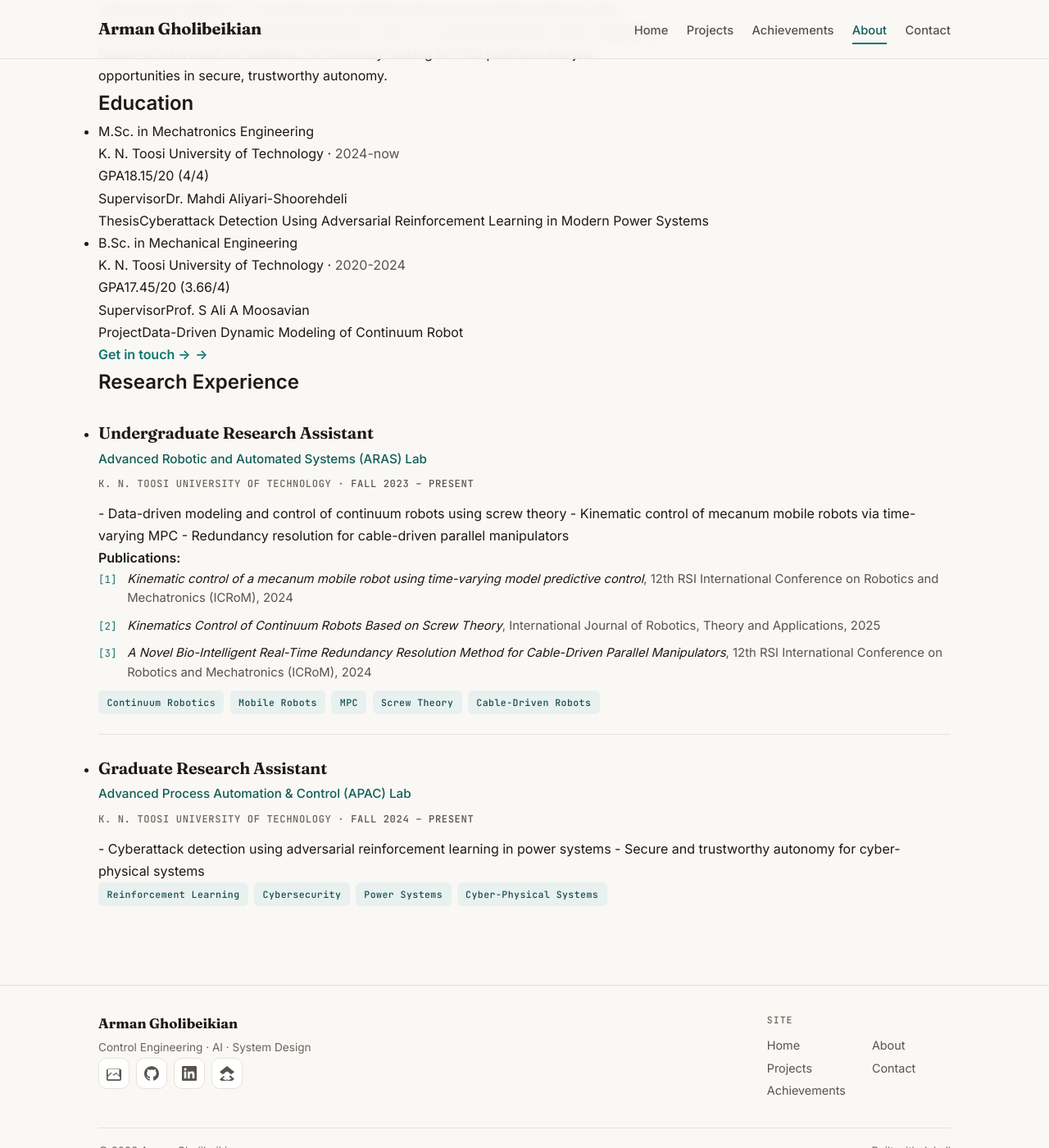
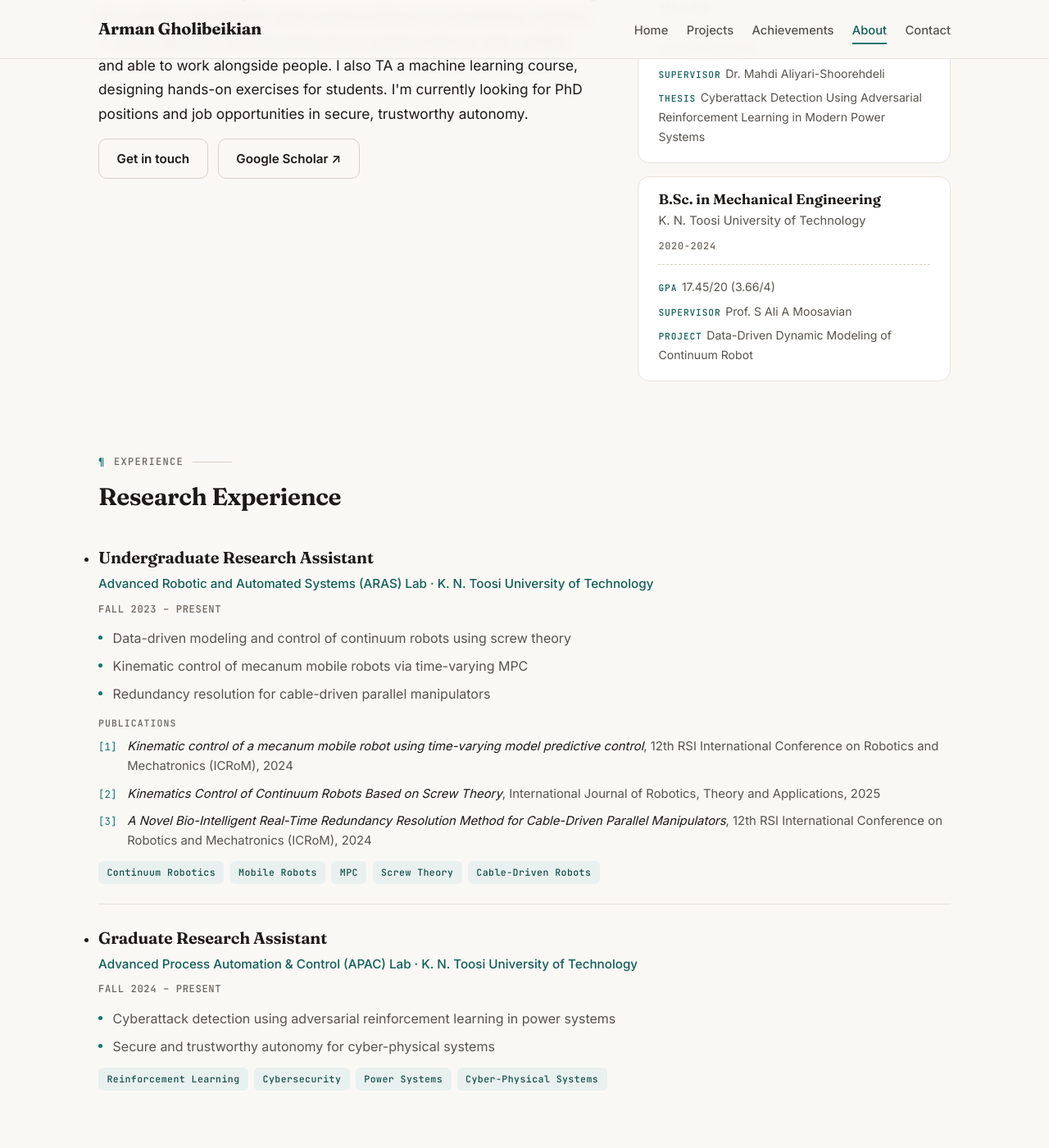
Before and after one commit to Armangb1/Armangb1.github.io, a Jekyll site: the page built from about.md, in a window 1280 px wide and 1400 px high, scrolled down 250 px. Shown: the whole window at 82% size. Built offline with Jekyll 4.4.1, drawn with Linux system fonts in a browser that asks for light colours; some of the changed text lies outside the part shown.

Commit message:
feat: restructure about page and fix experience bullets rendering as run-on text

```diff
--- a/about.md
+++ b/about.md
@@ -2,71 +2,74 @@
 layout: page
 title: About
 ---
-<p>{{ site.data.profile.bio }}</p>
+<div class="about-grid">
+  <div class="about-main">
+    <p>{{ site.data.profile.bio }}</p>
 
-<h2>Education</h2>
-<ul class="plain-list">
-  {% for edu in site.data.profile.education %}
-  <li class="education-item">
-    <div class="education-degree">{{ edu.degree }}</div>
-    <div class="education-meta">
-      {{ edu.institution }} · <span class="muted">{{ edu.years }}</span>
+    <div class="btn-row">
+      <a class="btn btn-secondary" href="{{ '/contact/' | relative_url }}">Get in touch</a>
+      {% if site.data.profile.contact.scholar %}
+      <a class="btn btn-secondary" href="{{ site.data.profile.contact.scholar }}" target="_blank" rel="noopener">Google Scholar ↗</a>
+      {% endif %}
     </div>
-    {% if edu.gpa %}
-    <div class="education-detail">
-      <span class="detail-label">GPA</span>{{ edu.gpa }}
+  </div>
+
+  <aside class="about-rail">
+    <p class="eyebrow"><span class="eyebrow-index">§</span>Education</p>
+    {% for edu in site.data.profile.education %}
+    <div class="edu-card">
+      <h2 class="edu-degree">{{ edu.degree }}</h2>
+      <p class="edu-school">{{ edu.institution }}</p>
+      <p class="edu-years">{{ edu.years }}</p>
+      <ul class="edu-facts">
+        {% if edu.gpa %}<li><span class="fact-label">GPA</span>{{ edu.gpa }}</li>{% endif %}
+        {% if edu.supervisor %}<li><span class="fact-label">Supervisor</span>{{ edu.supervisor }}</li>{% endif %}
+        {% if edu.thesis_title %}<li><span class="fact-label">Thesis</span>{{ edu.thesis_title }}</li>{% endif %}
+        {% if edu.project_title %}<li><span class="fact-label">Project</span>{{ edu.project_title }}</li>{% endif %}
+      </ul>
     </div>
-    {% endif %}
-    {% if edu.supervisor %}
-    <div class="education-detail">
-      <span class="detail-label">Supervisor</span>{{ edu.supervisor }}
-    </div>
-    {% endif %}
-    {% if edu.thesis_title %}
-    <div class="education-detail">
-      <span class="detail-label">Thesis</span>{{ edu.thesis_title }}
-    </div>
-    {% endif %}
-    {% if edu.project_title %}
-    <div class="education-detail">
-      <span class="detail-label">Project</span>{{ edu.project_title }}
-    </div>
-    {% endif %}
-  </li>
-  {% endfor %}
-</ul>
+    {% endfor %}
+  </aside>
+</div>
 
-<p><a class="text-link" href="{{ '/contact/' | relative_url }}">Get in touch →</a></p>
-
-<h2>Research Experience</h2>
-<ul class="plain-list">
-  {% for exp in site.data.profile.experience %}
-  <li class="experience-item">
-    <div class="experience-header">
+<section class="section">
+  <p class="eyebrow"><span class="eyebrow-index">¶</span>Experience</p>
+  <h2>Research Experience</h2>
+  <ul class="plain-list">
+    {% for exp in site.data.profile.experience %}
+    <li class="experience-item">
       <div class="experience-role">{{ exp.role }}</div>
-      <div class="experience-lab">{{ exp.lab }}</div>
-    </div>
-    <div class="experience-meta">
-      {{ exp.institution }} · <span class="muted">{{ exp.dates }}</span>
-    </div>
-    <div class="experience-desc">{{ exp.description }}</div>
-    {% if exp.publications %}
-    <div class="experience-publications">
-      <strong>Publications:</strong>
-      <ul class="pub-list">
-        {% for pub in exp.publications %}
-        <li><em>{{ pub.title }}</em>, {{ pub.venue }}, {{ pub.year }}</li>
+      <div class="experience-lab">{{ exp.lab }} · {{ exp.institution }}</div>
+      <div class="experience-meta">{{ exp.dates }}</div>
+      <ul class="exp-points">
+        {% assign raw_lines = exp.description | newline_to_br | split: '<br />' %}
+        {% for line in raw_lines %}
+          {% assign l = line | strip %}
+          {% if l != '' %}
+            {% assign first_two = l | slice: 0, 2 %}
+            {% if first_two == '- ' %}{% assign l = l | remove_first: '- ' %}{% endif %}
+            <li>{{ l }}</li>
+          {% endif %}
         {% endfor %}
       </ul>
-    </div>
-    {% endif %}
-    {% if exp.tags %}
-    <ul class="tag-list">
-      {% for tag in exp.tags %}
-      <li class="tag">{{ tag }}</li>
-      {% endfor %}
-    </ul>
-    {% endif %}
-  </li>
-  {% endfor %}
-</ul>
+      {% if exp.publications %}
+      <div class="experience-publications">
+        <p class="pub-block-title">Publications</p>
+        <ul class="pub-list">
+          {% for pub in exp.publications %}
+          <li><em>{{ pub.title }}</em>, {{ pub.venue }}, {{ pub.year }}</li>
+          {% endfor %}
+        </ul>
+      </div>
+      {% endif %}
+      {% if exp.tags %}
+      <ul class="tag-list experience-tags">
+        {% for tag in exp.tags %}
+        <li class="tag">{{ tag }}</li>
+        {% endfor %}
+      </ul>
+      {% endif %}
+    </li>
+    {% endfor %}
+  </ul>
+</section>
```
